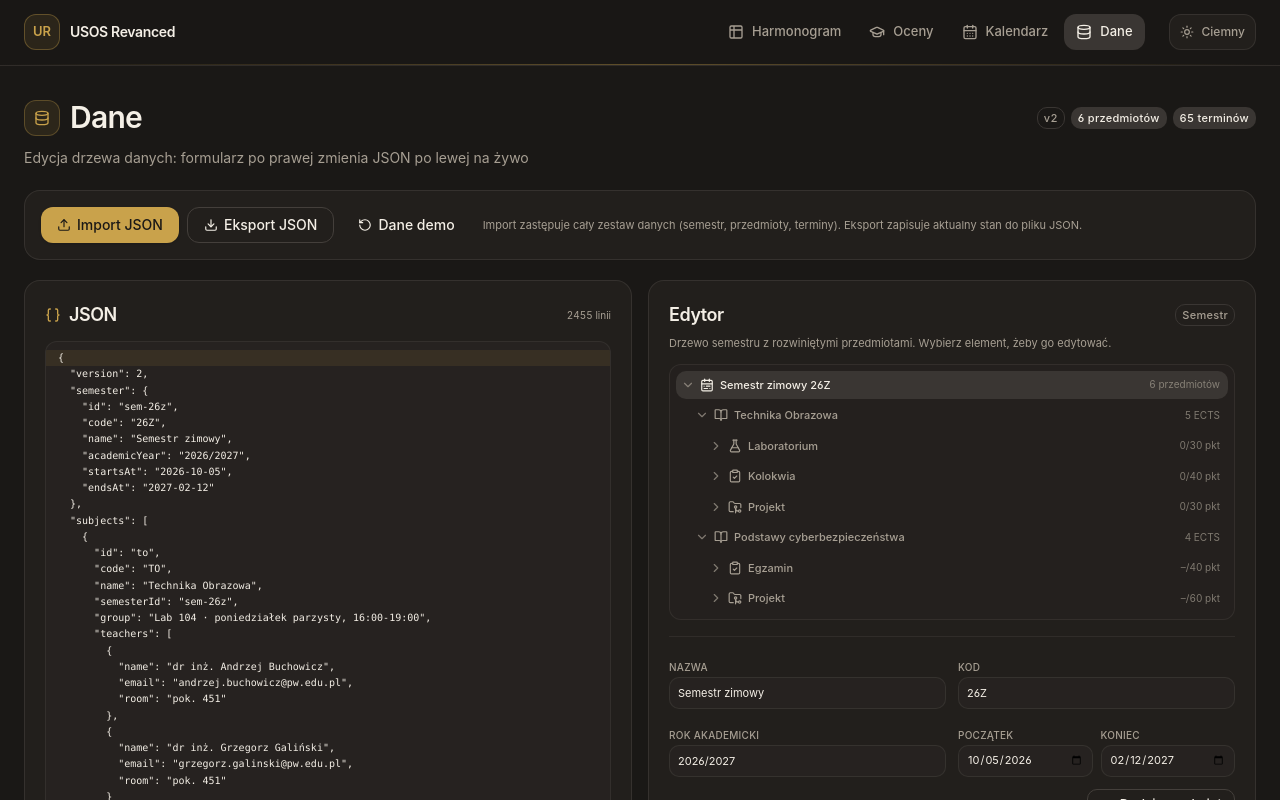
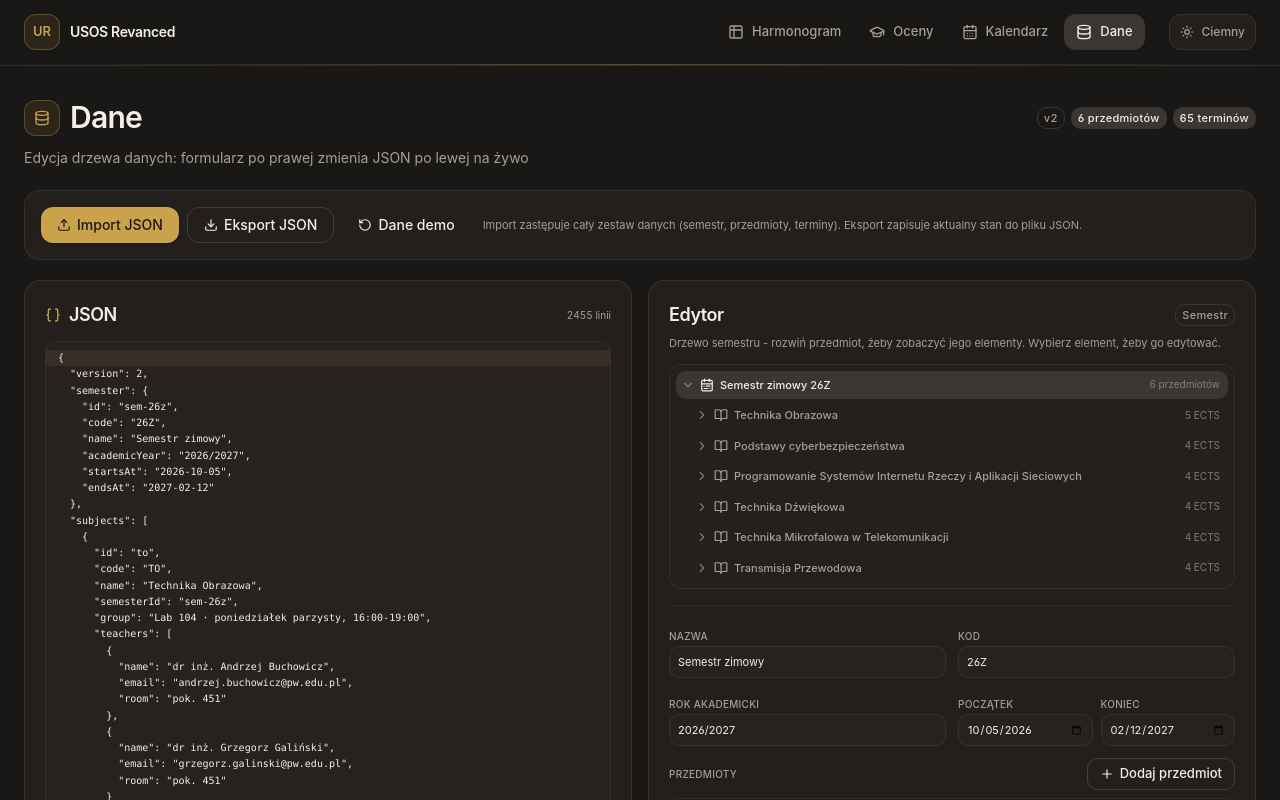
Before and after one commit to Viiico/UsosRevanced, a Nuxt app: page /dane in a window 1280 px wide. Shown: the top 800 px of the page. Built offline with nearby package versions, Linux system fonts and the light colour scheme.

Commit message:
feat(dane): domyślnie rozwinięty tylko semestr

```diff
--- a/app/pages/dane.vue
+++ b/app/pages/dane.vue
@@ -142,11 +142,11 @@ const tree = computed<Row[]>(() => [
   },
 ])
 
+/** Domyślnie widać tylko listę przedmiotów - rozwijanie ich zostawiamy użytkownikowi. */
 const expanded = reactive(new Set<string>())
 function resetExpanded() {
   expanded.clear()
   expanded.add('semester')
-  for (const subject of state.subjects) expanded.add(`subject:${subject.id}`)
 }
 resetExpanded()
 
@@ -623,7 +623,7 @@ function resetData() {
             </Badge>
           </div>
           <p class="text-2xs text-muted-foreground">
-            Drzewo semestru z rozwiniętymi przedmiotami. Wybierz element, żeby go edytować.
+            Drzewo semestru - rozwiń przedmiot, żeby zobaczyć jego elementy. Wybierz element, żeby go edytować.
           </p>
         </CardHeader>
 
```
